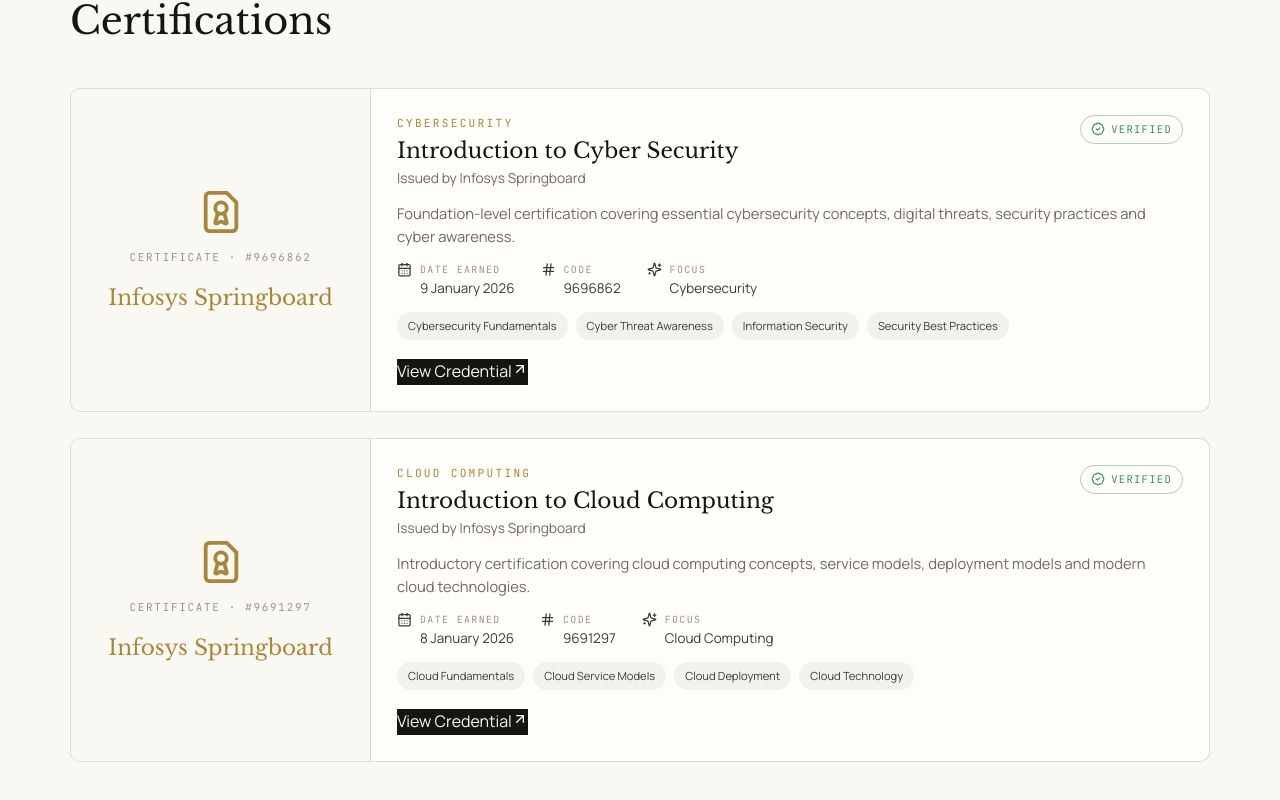
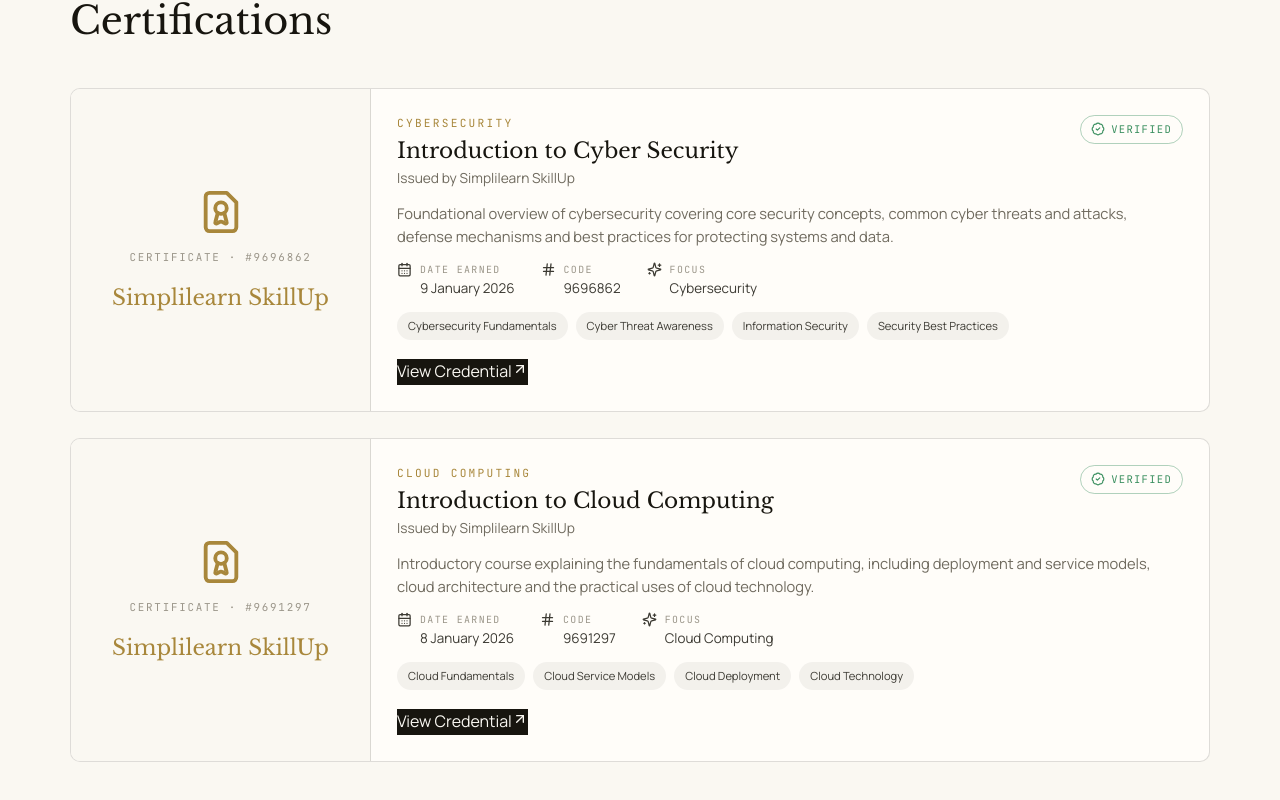
Before and after one commit to Mohan-10-15/Mohan-10-15.github.io, a React (Vite) app: page /certifications in a window 1280 px wide. Shown: the part 590-1390 px from the top of the page. Built offline with nearby package versions, Linux system fonts and the light colour scheme.

Commit message:
fix: correct certificate issuer to Simplilearn SkillUp and update descriptions

```diff
--- a/src/data/certificatesData.js
+++ b/src/data/certificatesData.js
@@ -2,12 +2,12 @@
   {
     id: 1,
     title: "Introduction to Cyber Security",
-    issuer: "Infosys Springboard",
+    issuer: "Simplilearn SkillUp",
     category: "Cybersecurity",
     date: "9 January 2026",
     certificateCode: "9696862",
     description:
-      "Foundation-level certification covering essential cybersecurity concepts, digital threats, security practices and cyber awareness.",
+      "Foundational overview of cybersecurity covering core security concepts, common cyber threats and attacks, defense mechanisms and best practices for protecting systems and data.",
     file: "/certificates/cyber-security.pdf",
     skills: [
       "Cybersecurity Fundamentals",
@@ -19,12 +19,12 @@
   {
     id: 2,
     title: "Introduction to Cloud Computing",
-    issuer: "Infosys Springboard",
+    issuer: "Simplilearn SkillUp",
     category: "Cloud Computing",
     date: "8 January 2026",
     certificateCode: "9691297",
     description:
-      "Introductory certification covering cloud computing concepts, service models, deployment models and modern cloud technologies.",
+      "Introductory course explaining the fundamentals of cloud computing, including deployment and service models, cloud architecture and the practical uses of cloud technology.",
     file: "/certificates/cloud-computing.pdf",
     skills: [
       "Cloud Fundamentals",
```
